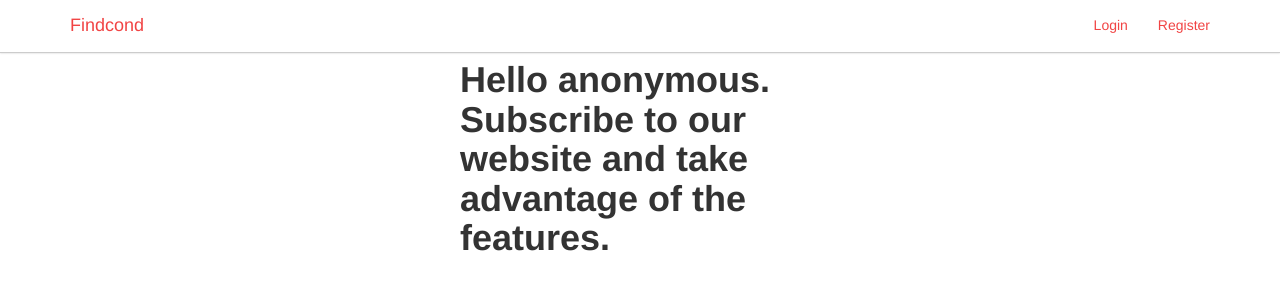
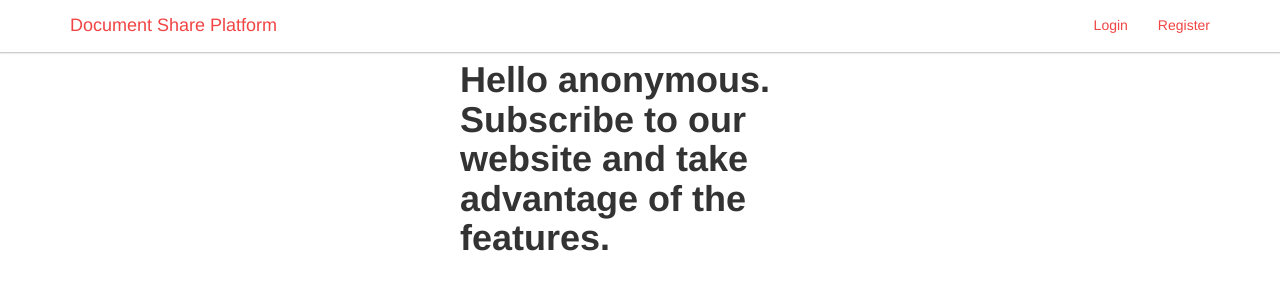
Before and after one commit to tolgahanuzun/Document-Share, a Django app: template templates/index.html in a window 1280 px wide. Shown: the top 300 px of the page. Run offline with Django 3.2, Linux system fonts and the light colour scheme; the template is opened without the code that fills it, so the values that code supplies are empty; some libraries are stand-ins or nearby versions.

Commit message:
Edit html and css bug. Update

```diff
--- a/templates/add.html
+++ b/templates/add.html
@@ -12,7 +12,7 @@
 		<div class="form-group">
 	  		<label class="col-md-4 control-label" for="textinput">Document Name</label>
 		  	  <div class="col-md-4">
-				  <input name="{{ adddoc.name }}" id="id_{{ adddoc.name }}" type="text" placeholder="Document" class="form-control input-md">
+				  <input name="{{ adddoc.name }}" id="id_{{ adddoc.name }}" type="text" placeholder="Document" class="form-control input-md" style="margin-left:0px;">
 		  	</div>
 		</div>
 		{% elif adddoc.name == "description" %}
--- a/templates/base.html
+++ b/templates/base.html
@@ -20,7 +20,7 @@
 <nav class="navbar navbar-findcond navbar-fixed-top">
     <div class="container">
         <div class="navbar-header">
-            <a class="navbar-brand" href="/">Findcond</a>
+            <a class="navbar-brand" href="/">Document Share Platform</a>
         </div>
         <div class="collapse navbar-collapse" id="navbar">
             <ul class="nav navbar-nav navbar-right">
@@ -34,9 +34,8 @@
                 <li class="dropdown">
                     <a href="#" class="dropdown-toggle" data-toggle="dropdown" role="button" aria-expanded="false">{{user.username}}<span class="caret"></span></a>
                     <ul class="dropdown-menu" role="menu">
-                        <li><a href="/add/">Add</a></li>
+                        <li><a href="/add/">Document Add</a></li>
                         <li class="divider"></li>
-                        <li><a href="#">Settings</a></li>
                         <li><a href="/logout/">Logout</a></li>
                     </ul>
                 </li>
--- a/templates/index.html
+++ b/templates/index.html
@@ -7,7 +7,7 @@
 
 <div class="hidden-xs col-sm-3">
         <div class="fading-side-menu" data-spy="affix" data-offset-top="350">
-            <h5>Table of Contents</h5><hr class="no-margin">
+            <h5>Document Table</h5><hr class="no-margin">
             <ul class="list-unstyled">
               {% for document in user_documents %}
                 <li>
--- a/templates/register.html
+++ b/templates/register.html
@@ -43,7 +43,7 @@
         {% elif register.name == "department_name" %}
         <div class="control-group">
             <label id="icon" for="department_name"><i class="fa fa-user control-label"></i></label>
-            <select name="{{ register.name }}" id="id_{{ register.name }}" tabindex="5" style="margin-right: 143px;">
+            <select name="{{ register.name }}" id="id_{{ register.name }}" tabindex="5" style="margin-right: 133px;">
             {% for department_name in Depart  %}
             <option value="{{ forloop.counter }}">{{ department_name.department_Name}}</option>
             {% endfor %}
```
